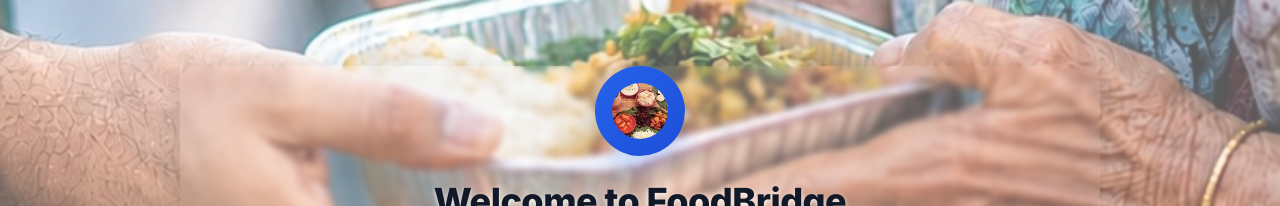
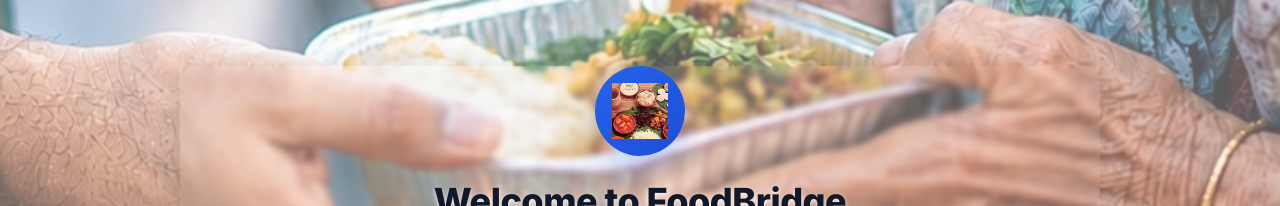
Before and after one commit to likithknp/food-rescue-UI, a React (Vite) app: page / in a window 1280 px wide. Shown: the top 206 px of the page. Built offline with nearby package versions, Linux system fonts and the light colour scheme.

Commit message:
Changes in welcome page - adding background image

```diff
--- a/src/pages/Welcome.jsx
+++ b/src/pages/Welcome.jsx
@@ -48,7 +48,9 @@ function Welcome() {
                         height: "90px",
                         margin: "0 auto 24px",
                         borderRadius: "50%",
-                        overflow: "hidden",
+                        /* allow the square image to overflow the circular badge */
+                        overflow: "visible",
+                        position: "relative",
                         background: "linear-gradient(135deg, #2563EB 0%, #1D4ED8 100%)",
                         display: "flex",
                         justifyContent: "center",
@@ -63,7 +65,12 @@ function Welcome() {
                             width: 56,
                             height: 56,
                             objectFit: "cover",
-                            borderRadius: 999,
+                            borderRadius: 0,
+                            position: "absolute",
+                            left: "50%",
+                            top: "50%",
+                            transform: "translate(-50%, -50%)",
+                            zIndex: 2,
                         }}
                     />
                 </div>
```
